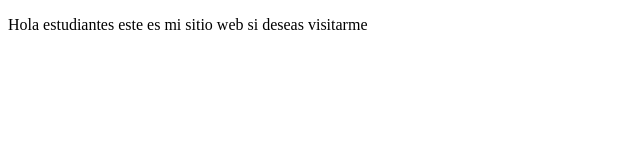
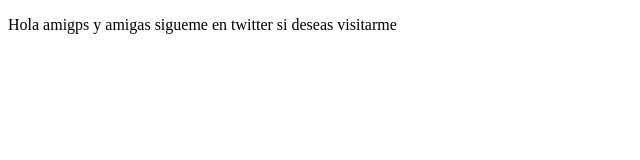
Before and after one commit to cesarlo89/proyectoDemoCursoPrework, a plain HTML site: page index.html in a window 1280 px wide. Shown: the full height of the page, 0-640 px from the left. Drawn offline with Linux system fonts and the light colour scheme.

Commit message:
cambios agregamos sitio de twitter

```diff
--- a/index.html
+++ b/index.html
@@ -8,7 +8,7 @@
 </head>
 <body>
     <p>
-        Hola estudiantes este es mi sitio web
+        Hola amigps y amigas sigueme en twitter
         si deseas visitarme
     </p>
 </body>
```
